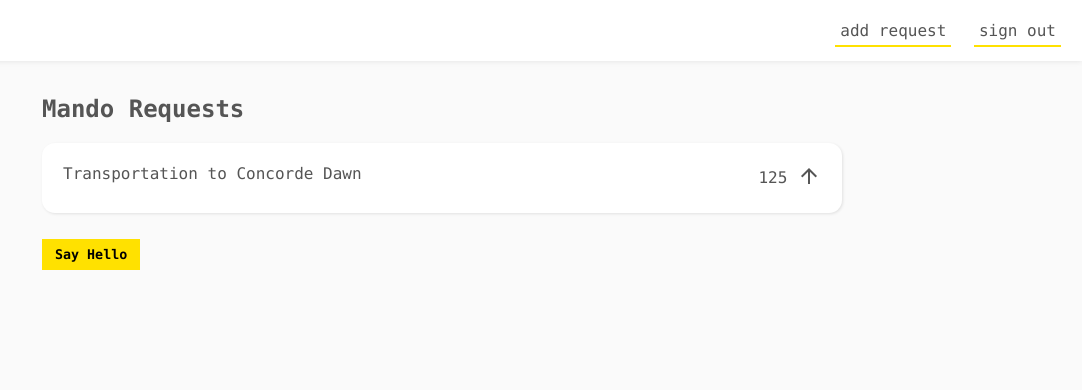
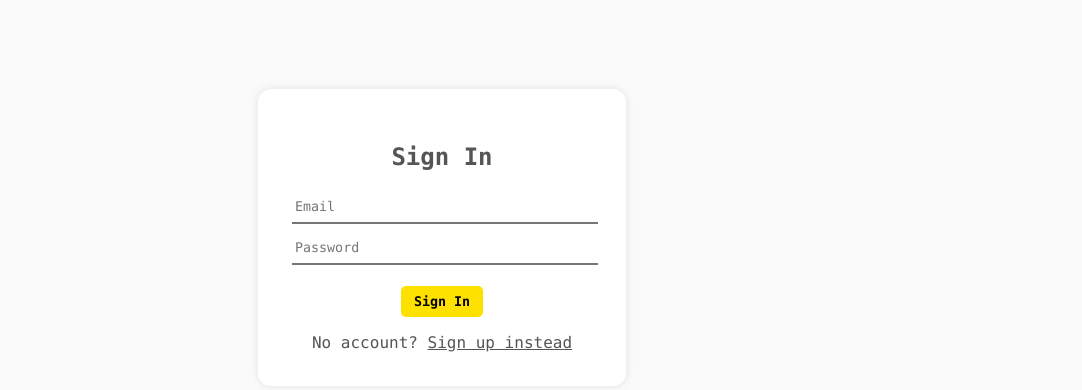
Before and after one commit to bigmikeowuor/mando-requests, a plain HTML site: page public/index.html in a window 1280 px wide. Shown: the whole page, without its empty margins (198-1280 px from the left). Drawn offline with Linux system fonts and the light colour scheme; some packages are replaced by stand-ins of ours.

Commit message:
Created authentication modal templates.

```diff
--- a/public/css/styles.css
+++ b/public/css/styles.css
@@ -114,7 +114,35 @@ button {
 	padding: 8px 13px;
 	background: #ffe100;
 	border: 0;
+	border-radius: 5px;
 	font-weight: bold;
 	font-family: inherit;
 	cursor: pointer;
 }
+
+/* auth styles */
+.auth {
+	width: 100%;
+	height: 100%;
+	position: fixed;
+	background: #fafafa;
+	display: none;
+	z-index: 1;
+}
+
+.auth.open {
+	display: block;
+}
+
+.auth a {
+	text-decoration: underline;
+	cursor: pointer;
+}
+
+.auth .modal {
+	display: none;
+}
+
+.auth .modal.active {
+	display: block;
+}
--- a/public/index.html
+++ b/public/index.html
@@ -9,6 +9,31 @@
 		<link rel="stylesheet" href="css/styles.css" />
 	</head>
 	<body>
+		<!-- auth modals -->
+		<div class="auth open">
+			<div class="modal active">
+				<h2>Sign In</h2>
+				<form class="sign-in">
+					<input type="text" name="email" placeholder="Email" />
+					<input type="password" name="password" placeholder="Password" />
+					<button>Sign In</button>
+					<p class="error"></p>
+				</form>
+				<div>No account? <a class="switch">Sign up instead</a></div>
+			</div>
+
+			<div class="modal">
+				<h2>Sign Up</h2>
+				<form class="sign-up">
+					<input type="text" name="email" placeholder="Email" />
+					<input type="password" name="password" placeholder="Password" />
+					<button>Sign Up</button>
+					<p class="error"></p>
+				</form>
+				<div>Got an account? <a class="switch">Sign in instead</a></div>
+			</div>
+		</div>
+
 		<!-- new request modal -->
 		<div class="new-request">
 			<div class="modal">
@@ -53,5 +78,6 @@
 		<!-- Initialize Firebase -->
 		<script src="js/firebase-init.js"></script>
 		<script src="js/app.js"></script>
+		<script src="js/auth.js"></script>
 	</body>
 </html>
--- /dev/null
+++ b/public/js/auth.js
@@ -0,0 +1,10 @@
+const authSwitchLinks = document.querySelectorAll('.switch');
+const authModals = document.querySelectorAll('.auth .modal');
+const authWrapper = document.querySelector('.auth');
+
+// toggle auth modals
+authSwitchLinks.forEach((link) => {
+	link.addEventListener('click', () => {
+		authModals.forEach((modal) => modal.classList.toggle('active'));
+	});
+});
```
